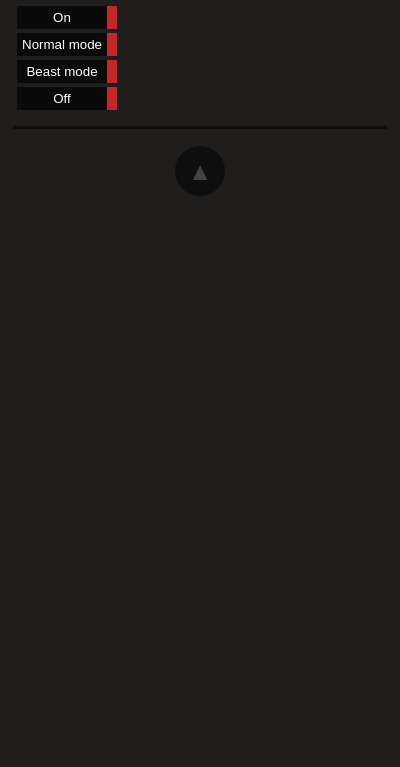
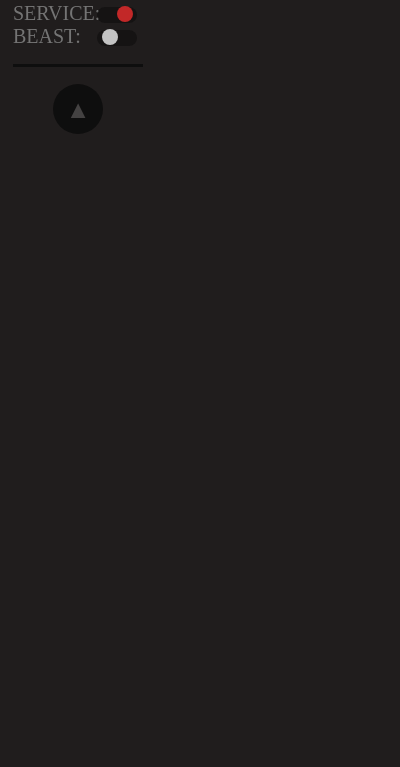
Before and after one commit to Alkhioz/-ahui, a browser extension: page popup.html in a window 400 px wide. Shown: the part 77-844 px from the top of the page. Drawn offline with Linux system fonts and the light colour scheme.

Commit message:
changed user interface

```diff
--- a/popup.html
+++ b/popup.html
@@ -11,10 +11,17 @@
     </header>
     <br>
     <div class="container">
-        <button id='on' class="button enable">On</button>
-        <button id='mod_normal' class="button enable">Normal mode</button>
-        <button id='mod_beast' class="button enable">Beast mode</button>
-        <button id='off' class="button enable">Off</button>
+
+        <label class="ButtonLabel">SERVICE:</label>
+        <label class="switch">
+            <input type="checkbox" id='on' checked>
+            <span class="slider round"></span>
+        </label>
+        <label class="ButtonLabel">BEAST:</label>
+        <label class="switch">
+            <input type="checkbox" id='beast'>
+            <span class="slider round"></span>
+        </label>
 
         <hr>
         <button id='close' class="closeBtn">&#9650;</button>
--- a/popup.js
+++ b/popup.js
@@ -9,17 +9,40 @@ set_badge = (text, color) => {
     chrome.browserAction.setBadgeBackgroundColor({ color: color });
 }
 
+buttonServiceHandler = () => {
+    chrome.storage.local.get('status',(response)=>{
+        let status = response.status;
+        if(status === "on"){
+            power_off();
+        }else if(status === "off"){
+            power_on();
+            set_mod_normal();
+        }
+    });
+}
+
+buttonBeastHandler = () => {
+    chrome.storage.local.get('mode',(response)=>{
+        let status = response.mode;
+        if(status === "normal"){
+            set_mod_beast();
+        }else if(status === "beast"){
+            set_mod_normal();
+        }
+    });
+}
+
 power_on = () => {
     set_badge('ON', '#46f193');
     chrome.storage.local.set({ 'status': 'on' });
     send_flag('START');
-
+    let beastButton = document.querySelector("#beast");
+    beastButton.disabled = false;
 }
 
 set_mod_normal = () => {
     set_badge('ON', '#46f193');
     chrome.storage.local.set({ 'mode': 'normal' });
-
 }
 
 set_mod_beast = () => {
@@ -31,14 +54,31 @@ power_off = () => {
     set_badge('OFF', '#ee6363');
     chrome.storage.local.set({ 'status': 'off' });
     send_flag('STOP');
+    let beastButton = document.querySelector("#beast");
+    beastButton.checked = false;
+    beastButton.disabled = true;
 }
 
 close_ = () => {
     window.close();
 }
 
-document.querySelector('#on').addEventListener('click', power_on);
-document.querySelector('#mod_normal').addEventListener('click', set_mod_normal);
-document.querySelector('#mod_beast').addEventListener('click', set_mod_beast);
-document.querySelector('#off').addEventListener('click', power_off);
 document.querySelector('#close').addEventListener('click', close_);
+document.querySelector('#on').addEventListener('click', buttonServiceHandler);
+document.querySelector('#beast').addEventListener('click', buttonBeastHandler);
+document.addEventListener('DOMContentLoaded', ()=>{
+    chrome.storage.local.get(['status', 'mode'],(response)=>{
+        let status = response.status;
+        if (status === "off"){
+            let statusButton = document.querySelector('#on');
+            statusButton.checked = false;
+            let beastButton = document.querySelector("#beast");
+            beastButton.disabled = true;
+        }
+        let mode = response.mode;
+        if(mode === "beast"){
+            let beastButton = document.querySelector("#beast");
+            beastButton.checked = true;
+        }
+    });
+});
--- a/style.css
+++ b/style.css
@@ -1,6 +1,7 @@
 body {
     padding: 5px;
     background-color: rgb(32, 29, 29);
+    width: 130px;
 }
 
 .button {
@@ -46,3 +47,70 @@ hr {
     margin: 1em 0;
     padding: 0;
 }
+/*SWITCH*/
+.ButtonLabel{
+	display: inline-block;
+    font-size: 20px;
+    color: rgb(116, 116, 116);
+    width: 80px;
+}
+.switch {
+  position: relative;
+  display: inline-block;
+  width: 40px;
+}
+
+.switch input {
+  opacity: 0;
+  width: 0;
+  height: 0;
+}
+
+.slider {
+  position: absolute;
+  cursor: pointer;
+  top: -10px;
+  left: 0;
+  right: 0;
+  bottom: 0;
+  background-color: rgba(10, 10, 10, 0.479);
+  -webkit-transition: .4s;
+  transition: .4s;
+  height: 16px;
+}
+
+.slider:before {
+  position: absolute;
+  content: "";
+  height: 16px;
+  width: 16px;
+  left: 5px;
+  bottom: 1px;
+  background-color: rgb(195, 195, 195);
+  -webkit-transition: .4s;
+  transition: .4s;
+}
+
+/*input:checked + .slider {
+  background-color: rgba(10, 10, 10, 0.479);
+}
+
+input:focus + .slider {
+  box-shadow: 0 0 1px rgba(10, 10, 10, 0.479);
+}*/
+
+input:checked + .slider:before {
+  -webkit-transform: translateX(15px);
+  -ms-transform: translateX(15px);
+  transform: translateX(15px);
+  background-color: rgb(194, 40, 40);
+}
+
+/* Rounded sliders */
+.slider.round {
+  border-radius: 34px;
+}
+
+.slider.round:before {
+  border-radius: 50%;
+}
```
